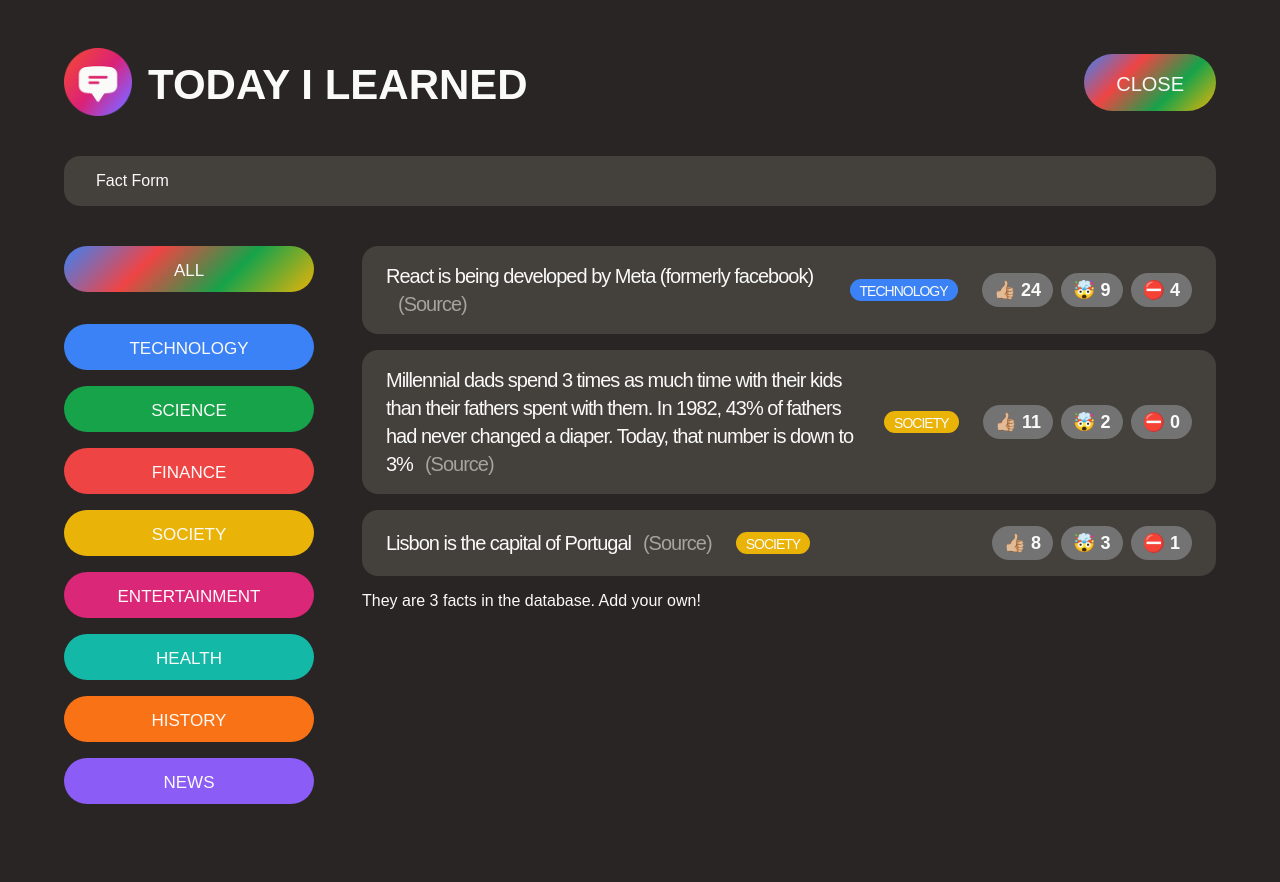
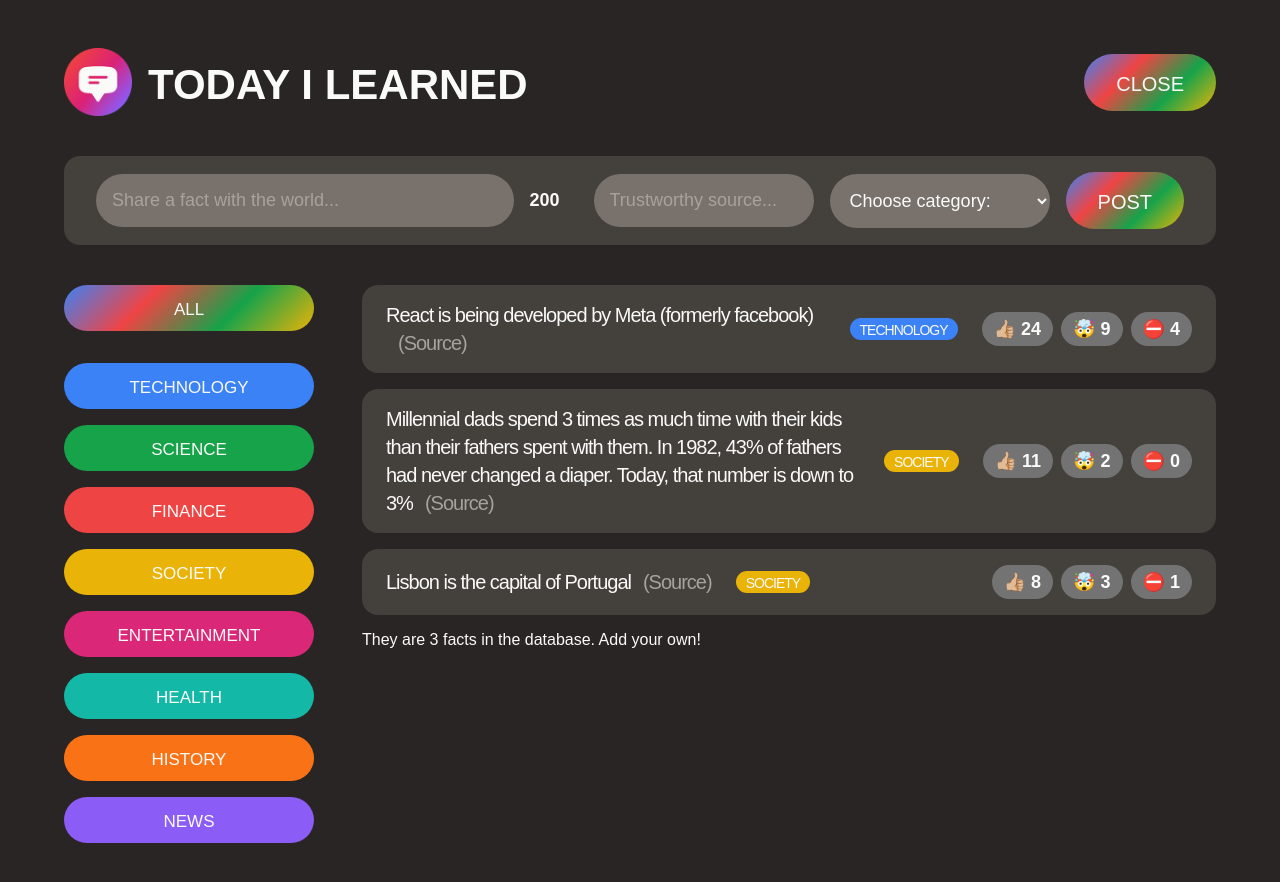
Before and after one commit to Zbigniew013/crush-course-jonas, a React (Create React App) app: page / in a window 1280 px wide. Both pictures are taken after a click on the button "SHARE A FACT". Shown: the top 882 px of the page. Built offline with nearby package versions, Linux system fonts and the light colour scheme; a web font is replaced by a local one.

Commit message:
working with forms

```diff
--- a/src/App.js
+++ b/src/App.js
@@ -88,10 +88,6 @@
   );
 }
 
-function NewFactForm() {
-  return <form className='fact-form'>Fact Form</form>;
-}
-
 const CATEGORIES = [
   { name: "technology", color: "#3b82f6" },
   { name: "science", color: "#16a34a" },
@@ -102,6 +98,45 @@
   { name: "history", color: "#f97316" },
   { name: "news", color: "#8b5cf6" },
 ];
+
+function NewFactForm() {
+  const [text, setText] = useState("");
+  const [source, setSource] = useState("");
+  const [category, setCategory] = useState("");
+  const textLength = text.length;
+
+  function handleSubmit(e) {
+    e.preventDefault();
+    console.log(text, source, category);
+  }
+
+  return (
+    <form className='fact-form' onSubmit={handleSubmit}>
+      <input
+        type='text'
+        placeholder='Share a fact with the world...'
+        value={text}
+        onChange={e => setText(e.target.value)}
+      />
+      <span>{200 - textLength}</span>
+      <input
+        type='text'
+        placeholder='Trustworthy source...'
+        value={source}
+        onChange={e => setSource(e.target.value)}
+      />
+      <select value={category} onChange={e => setCategory(e.target.value)}>
+        <option value=''>Choose category:</option>
+        {CATEGORIES.map(cat => (
+          <option key={cat.name} value={cat.name}>
+            {cat.name.toUpperCase()}
+          </option>
+        ))}
+      </select>
+      <button className='btn btn-large'>Post</button>
+    </form>
+  );
+}
 
 function CategoryFilter() {
   return (
```
